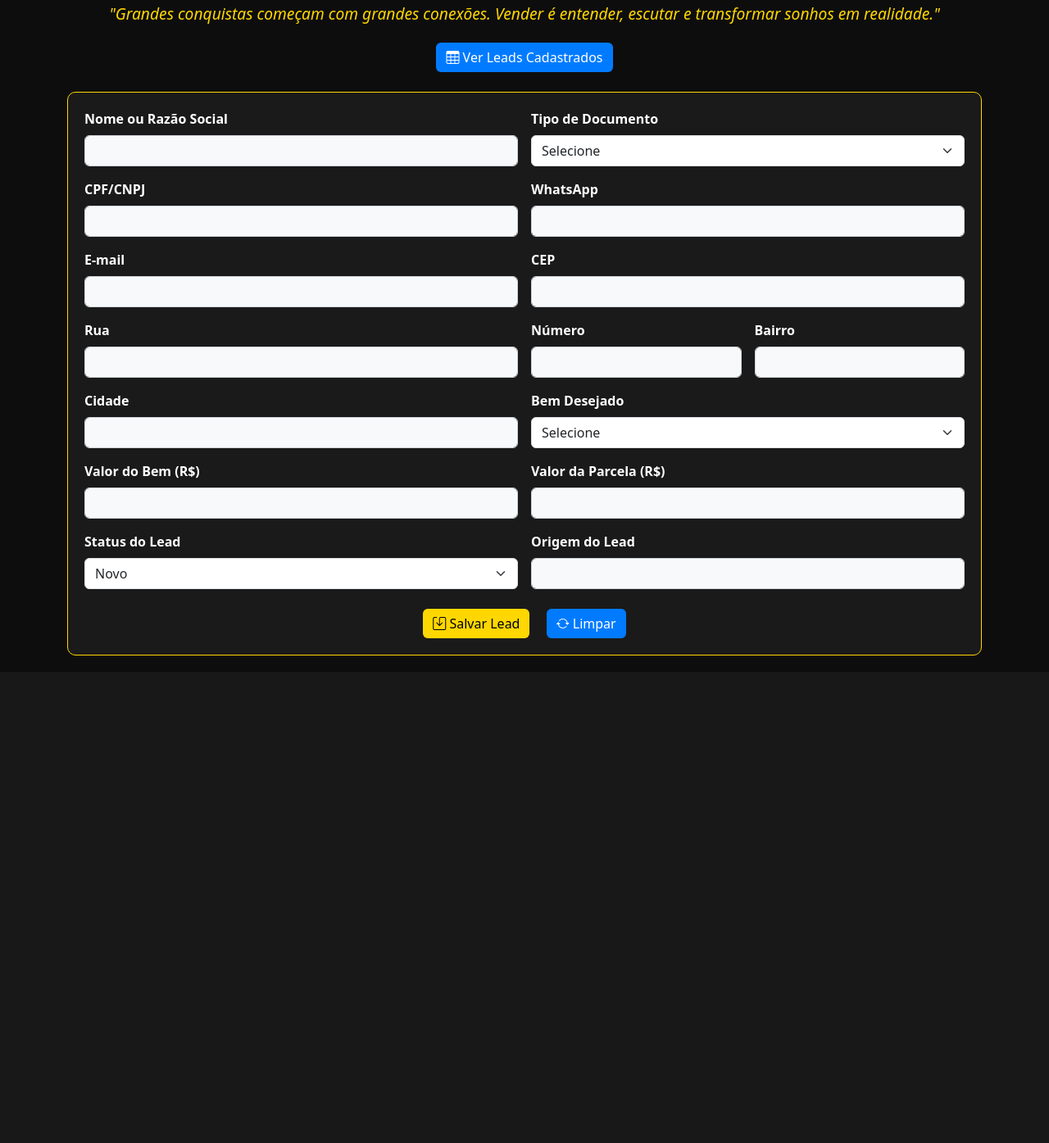
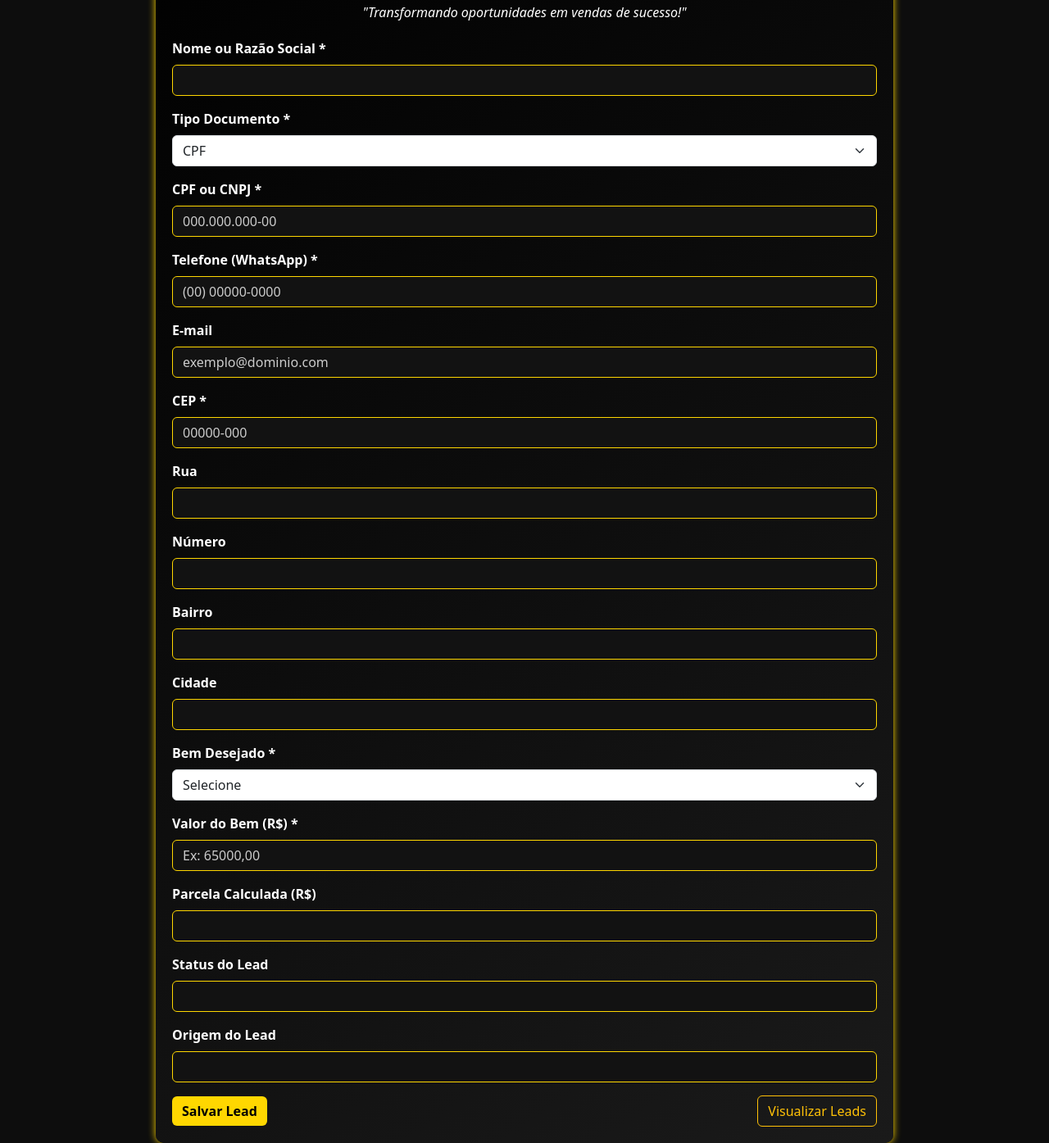
Before and after one commit to fabricioarturcuchi/raros_web_crm, a Flask app: page / in a window 1280 px wide. Shown: the part 173-1568 px from the top of the page at 82% size. Before the commit the page ends 973 px from the top, so only its background shows below. Run offline with Flask 2, Linux system fonts and the light colour scheme.

Commit message:
Update index.html

```diff
--- a/templates/index.html
+++ b/templates/index.html
@@ -2,204 +2,182 @@
 <html lang="pt-br">
 <head>
   <meta charset="UTF-8" />
-    <title>RAROS CAPITAL - CRM de Leads</title>
+  <title>RAROS CAPITAL - Cadastro de Leads</title>
   <meta name="viewport" content="width=device-width, initial-scale=1" />
-    <!-- Bootstrap 5 CSS -->
-    <link
-      href="https://cdn.jsdelivr.net/npm/bootstrap@5.3.0/dist/css/bootstrap.min.css"
-      rel="stylesheet"
-    />
-    <link
-      href="https://cdn.jsdelivr.net/npm/bootstrap-icons@1.10.5/font/bootstrap-icons.css"
-      rel="stylesheet"
-    />
+  <link href="https://cdn.jsdelivr.net/npm/bootstrap@5.3.0/dist/css/bootstrap.min.css" rel="stylesheet" />
+  <link href="https://cdn.jsdelivr.net/npm/bootstrap-icons@1.10.5/font/bootstrap-icons.css" rel="stylesheet" />
   <style>
     body {
       background-color: #0d0d0d;
       color: white;
     }
-        .logo {
-            width: 160px;
+    .container {
+      max-width: 900px;
+      margin-top: 30px;
+      padding: 20px;
+      background: linear-gradient(145deg, #000000, #1a1a1a);
+      border-radius: 10px;
+      box-shadow: 0 0 10px gold;
     }
-        .header-bar {
-            background: linear-gradient(90deg, #000, #1a1a1a);
-            padding: 15px;
-            border-bottom: 2px solid gold;
+    label {
+      font-weight: 600;
     }
-        .card {
-            background-color: #1a1a1a;
+    .form-control, select {
+      background-color: #121212;
+      color: white;
       border: 1px solid gold;
-            border-radius: 10px;
-            padding: 20px;
+    }
+    .form-control::placeholder {
+      color: #ccc;
+    }
+    .btn-primary {
+      background-color: gold;
+      border: none;
+      color: black;
+      font-weight: 700;
+    }
+    .btn-primary:hover {
+      background-color: #b38f00;
+      color: white;
+    }
+    header {
+      text-align: center;
       margin-bottom: 20px;
     }
-        label {
-            font-weight: bold;
-            color: #ffffff;
+    header img {
+      max-height: 60px;
+      margin-bottom: 10px;
     }
-        .form-control {
-            background-color: #f8f9fa;
-            border: 1px solid #ced4da;
+    footer {
+      text-align: center;
+      margin-top: 30px;
+      font-style: italic;
+      color: #aaa;
     }
-        .btn-primary {
-            background-color: #007bff;
-            border: none;
-        }
-        .btn-primary:hover {
-            background-color: #0056b3;
-        }
-        .btn-warning {
-            background-color: gold;
-            color: black;
-            border: none;
-        }
-        .btn-warning:hover {
-            background-color: #e6c200;
-        }
-        .motivational {
-            color: gold;
-            font-style: italic;
-            font-size: 1.2rem;
-            margin: 10px 0 20px;
+    .flash-message {
+      margin-bottom: 15px;
     }
   </style>
 </head>
 <body>
-    <div class="container-fluid header-bar d-flex justify-content-between align-items-center">
-        <img src="https://i.postimg.cc/wMPWky1K/Sem-t-tulo-removebg-preview.png" alt="RAROS CAPITAL Logo" class="logo" />
-        <span class="text-end text-white h5">CRM de Leads</span>
-    </div>
-
-    <div class="container mt-4">
+  <div class="container">
+    <header>
+      <img src="https://i.postimg.cc/wMPWky1K/Sem-t-tulo-removebg-preview.png" alt="RAROS CAPITAL Logo" />
+      <h1>RAROS CAPITAL</h1>
+      <p><em>"Transformando oportunidades em vendas de sucesso!"</em></p>
+    </header>
 
     {% with messages = get_flashed_messages(with_categories=true) %}
       {% if messages %}
-            <div class="container mt-3">
         {% for category, message in messages %}
-                <div class="alert alert-{{ category }} alert-dismissible fade show" role="alert">
-                  {{ message }}
-                  <button type="button" class="btn-close" data-bs-dismiss="alert" aria-label="Close"></button>
-                </div>
+          <div class="alert alert-{{ category }} flash-message" role="alert">{{ message }}</div>
         {% endfor %}
-            </div>
       {% endif %}
     {% endwith %}
 
-        <div class="text-center motivational">
-            "Grandes conquistas começam com grandes conexões. Vender é entender, escutar e transformar sonhos em realidade."
+    <form method="POST" novalidate>
+      <div class="mb-3">
+        <label for="nome_razao" class="form-label">Nome ou Razão Social *</label>
+        <input type="text" id="nome_razao" name="nome_razao" class="form-control" required />
       </div>
 
-        <div class="text-center mb-4">
-            <a href="/leads" class="btn btn-primary">
-                <i class="bi bi-table"></i> Ver Leads Cadastrados
-            </a>
-        </div>
-
-        <form method="POST" action="/" class="card">
-            <div class="row g-3">
-                <div class="col-md-6">
-                    <label for="nome_razao" class="form-label">Nome ou Razão Social</label>
-                    <input type="text" name="nome_razao" id="nome_razao" class="form-control" required />
-                </div>
-                <div class="col-md-6">
-                    <label for="tipo_doc" class="form-label">Tipo de Documento</label>
-                    <select name="tipo_doc" id="tipo_doc" class="form-select" required>
-                        <option value="">Selecione</option>
-                        <option value="CPF">CPF</option>
+      <div class="mb-3">
+        <label for="tipo_doc" class="form-label">Tipo Documento *</label>
+        <select id="tipo_doc" name="tipo_doc" class="form-select" required>
+          <option value="CPF" selected>CPF</option>
           <option value="CNPJ">CNPJ</option>
         </select>
       </div>
-                <div class="col-md-6">
-                    <label for="documento" class="form-label">CPF/CNPJ</label>
-                    <input type="text" name="documento" id="documento" class="form-control" required />
+
+      <div class="mb-3">
+        <label for="documento" class="form-label">CPF ou CNPJ *</label>
+        <input type="text" id="documento" name="documento" class="form-control" placeholder="000.000.000-00" required />
       </div>
-                <div class="col-md-6">
-                    <label for="telefone" class="form-label">WhatsApp</label>
-                    <input type="text" name="telefone" id="telefone" class="form-control" required />
+
+      <div class="mb-3">
+        <label for="telefone" class="form-label">Telefone (WhatsApp) *</label>
+        <input type="text" id="telefone" name="telefone" class="form-control" placeholder="(00) 00000-0000" required />
       </div>
-                <div class="col-md-6">
+
+      <div class="mb-3">
         <label for="email" class="form-label">E-mail</label>
-                    <input type="email" name="email" id="email" class="form-control" />
+        <input type="email" id="email" name="email" class="form-control" placeholder="exemplo@dominio.com" />
       </div>
-                <div class="col-md-6">
-                    <label for="cep" class="form-label">CEP</label>
-                    <input type="text" name="cep" id="cep" class="form-control" required />
+
+      <div class="mb-3">
+        <label for="cep" class="form-label">CEP *</label>
+        <input type="text" id="cep" name="cep" class="form-control" placeholder="00000-000" required />
       </div>
-                <div class="col-md-6">
+
+      <div class="mb-3">
         <label for="rua" class="form-label">Rua</label>
-                    <input type="text" name="rua" id="rua" class="form-control" />
+        <input type="text" id="rua" name="rua" class="form-control" readonly />
       </div>
-                <div class="col-md-3">
+
+      <div class="mb-3">
         <label for="numero" class="form-label">Número</label>
-                    <input type="text" name="numero" id="numero" class="form-control" />
+        <input type="text" id="numero" name="numero" class="form-control" />
       </div>
-                <div class="col-md-3">
+
+      <div class="mb-3">
         <label for="bairro" class="form-label">Bairro</label>
-                    <input type="text" name="bairro" id="bairro" class="form-control" />
+        <input type="text" id="bairro" name="bairro" class="form-control" readonly />
       </div>
-                <div class="col-md-6">
+
+      <div class="mb-3">
         <label for="cidade" class="form-label">Cidade</label>
-                    <input type="text" name="cidade" id="cidade" class="form-control" />
+        <input type="text" id="cidade" name="cidade" class="form-control" readonly />
       </div>
-                <div class="col-md-6">
-                    <label for="bem" class="form-label">Bem Desejado</label>
-                    <select name="bem" id="bem" class="form-select" required>
-                        <option value="">Selecione</option>
+
+      <div class="mb-3">
+        <label for="bem" class="form-label">Bem Desejado *</label>
+        <select id="bem" name="bem" class="form-select" required>
+          <option value="" selected disabled>Selecione</option>
           <option value="Automóvel">Automóvel</option>
           <option value="Imóvel">Imóvel</option>
         </select>
       </div>
-                <div class="col-md-6">
-                    <label for="valor" class="form-label">Valor do Bem (R$)</label>
-                    <input type="number" step="0.01" min="0" name="valor" id="valor" class="form-control" required />
-                </div>
-                <div class="col-md-6">
-                    <label for="parcela" class="form-label">Valor da Parcela (R$)</label>
-                    <input type="text" name="parcela" id="parcela" class="form-control" readonly />
-                </div>
-                <div class="col-md-6">
-                    <label for="status" class="form-label">Status do Lead</label>
-                    <select name="status" id="status" class="form-select" required>
-                        <option value="Novo">Novo</option>
-                        <option value="Em Contato">Em Contato</option>
-                        <option value="Convertido">Convertido</option>
-                        <option value="Perdido">Perdido</option>
-                    </select>
-                </div>
-                <div class="col-md-6">
-                    <label for="origem" class="form-label">Origem do Lead</label>
-                    <input type="text" name="origem" id="origem" class="form-control" />
-                </div>
+
+      <div class="mb-3">
+        <label for="valor" class="form-label">Valor do Bem (R$) *</label>
+        <input type="text" id="valor" name="valor" class="form-control" placeholder="Ex: 65000,00" required />
       </div>
 
-            <div class="text-center mt-4">
-                <button type="submit" class="btn btn-warning me-3">
-                    <i class="bi bi-save"></i> Salvar Lead
-                </button>
-                <button type="reset" class="btn btn-primary">
-                    <i class="bi bi-arrow-repeat"></i> Limpar
-                </button>
+      <div class="mb-3">
+        <label for="parcela" class="form-label">Parcela Calculada (R$)</label>
+        <input type="text" id="parcela" name="parcela" class="form-control" readonly />
+      </div>
+
+      <div class="mb-3">
+        <label for="status" class="form-label">Status do Lead</label>
+        <input type="text" id="status" name="status" class="form-control" />
+      </div>
+
+      <div class="mb-3">
+        <label for="origem" class="form-label">Origem do Lead</label>
+        <input type="text" id="origem" name="origem" class="form-control" />
+      </div>
+
+      <div class="d-flex justify-content-between align-items-center">
+        <button type="submit" class="btn btn-primary">Salvar Lead</button>
+        <a href="/leads" class="btn btn-outline-warning">Visualizar Leads</a>
       </div>
     </form>
   </div>
 
-    <!-- Bootstrap JS Bundle -->
-    <script src="https://cdn.jsdelivr.net/npm/bootstrap@5.3.0/dist/js/bootstrap.bundle.min.js"></script>
-
   <script>
-      // Cálculo da parcela
+    // Cálculo automático parcela
     const bemField = document.getElementById('bem');
     const valorField = document.getElementById('valor');
     const parcelaField = document.getElementById('parcela');
 
     function calculaParcela() {
-          const bem = bemField.value;
-          let valor = parseFloat(valorField.value);
+      let valor = parseFloat(valorField.value.replace(",", "."));
       if (isNaN(valor)) {
         parcelaField.value = '';
         return;
       }
-
+      let bem = bemField.value;
       let parcela = 0;
       if (bem === 'Automóvel' && valor >= 65000) {
         parcela = (valor * 1.16) / 84;
@@ -208,23 +186,23 @@
       }
       parcelaField.value = parcela ? parcela.toFixed(2) : '';
     }
-
     bemField.addEventListener('change', calculaParcela);
     valorField.addEventListener('input', calculaParcela);
 
-      // Máscara para CPF/CNPJ
+    // Máscara CPF/CNPJ simplificada
     const tipoDocField = document.getElementById('tipo_doc');
     const documentoField = document.getElementById('documento');
 
     function mascaraDocumento() {
       let val = documentoField.value.replace(/\D/g, '');
       if (tipoDocField.value === 'CPF') {
-              val = val.slice(0, 11);
+        if (val.length > 11) val = val.slice(0, 11);
         val = val.replace(/(\d{3})(\d)/, '$1.$2');
         val = val.replace(/(\d{3})(\d)/, '$1.$2');
         val = val.replace(/(\d{3})(\d{1,2})$/, '$1-$2');
-          } else if (tipoDocField.value === 'CNPJ') {
-              val = val.slice(0, 14);
+      } else {
+        // CNPJ
+        if (val.length > 14) val = val.slice(0, 14);
         val = val.replace(/^(\d{2})(\d)/, '$1.$2');
         val = val.replace(/^(\d{2})\.(\d{3})(\d)/, '$1.$2.$3');
         val = val.replace(/\.(\d{3})(\d)/, '.$1/$2');
@@ -233,37 +211,16 @@
       documentoField.value = val;
     }
 
-      tipoDocField.addEventListener('change', () => {
-          documentoField.value = '';
-          documentoField.placeholder = tipoDocField.value === 'CPF' ? '000.000.000-00' : '00.000.000/0000-00';
-      });
-
     documentoField.addEventListener('input', mascaraDocumento);
 
-      // Máscara telefone WhatsApp
-      const telefoneField = document.getElementById('telefone');
-      telefoneField.addEventListener('input', () => {
-          let val = telefoneField.value.replace(/\D/g, '');
-          if (val.length > 11) val = val.slice(0, 11);
-          val = val.replace(/^(\d{2})(\d)/g, '($1) $2');
-          val = val.replace(/(\d{5})(\d{4})$/, '$1-$2');
-          telefoneField.value = val;
-      });
+    // Busca CEP via API para preencher rua, bairro, cidade
+    const cepField = document.getElementById('cep');
+    cepField.addEventListener('blur', () => {
+      let cep = cepField.value.replace(/\D/g, '');
+      if (cep.length !== 8) return;
 
-      // Máscara e busca por CEP
-      const cepField = document.getElementById('cep');
-      cepField.addEventListener('input', () => {
-          let val = cepField.value.replace(/\D/g, '');
-          if (val.length > 8) val = val.slice(0, 8);
-          val = val.replace(/(\d{5})(\d)/, '$1-$2');
-          cepField.value = val;
-      });
-
-      cepField.addEventListener('blur', () => {
-          const cep = cepField.value.replace(/\D/g, '');
-          if (cep.length === 8) {
       fetch(`https://viacep.com.br/ws/${cep}/json/`)
-                  .then(res => res.json())
+        .then(response => response.json())
         .then(data => {
           if (!data.erro) {
             document.getElementById('rua').value = data.logradouro || '';
@@ -271,7 +228,6 @@
             document.getElementById('cidade').value = data.localidade || '';
           }
         });
-          }
     });
   </script>
 </body>
```
Lines whose indentation alone changed are shown as unchanged.
